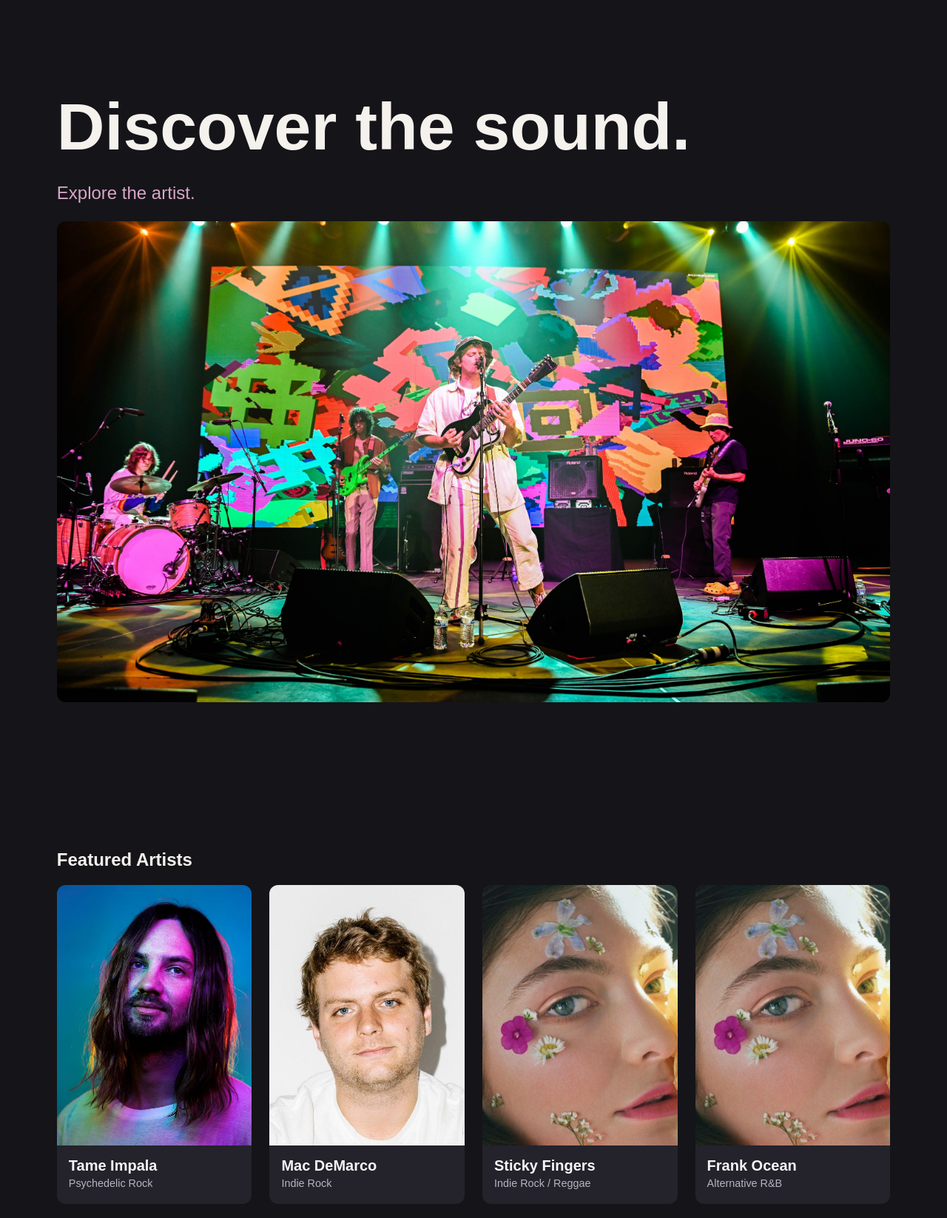
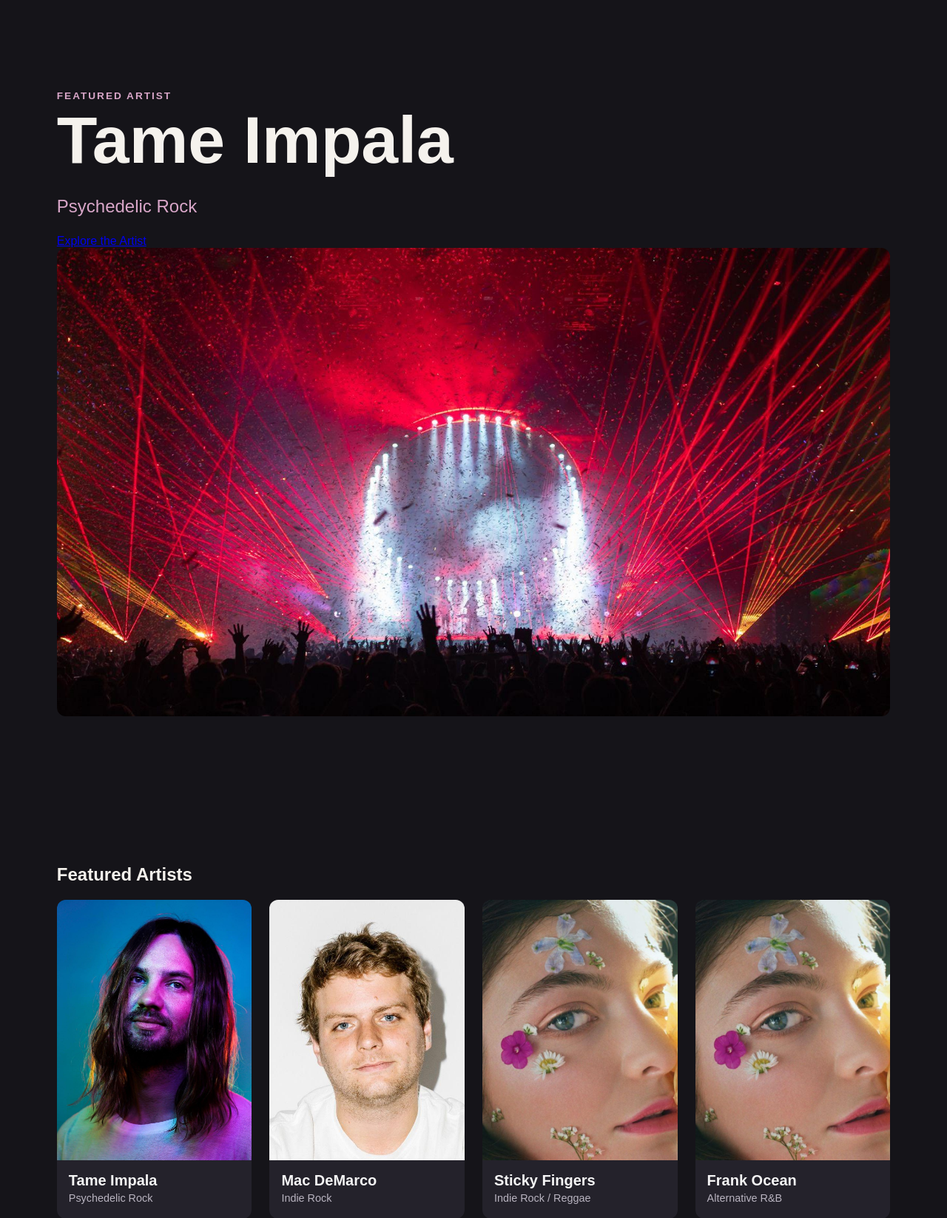
Before and after one commit to Mrgnoblennon/side-b, a Flask app: page / in a window 1280 px wide. Shown: the part 128-1774 px from the top of the page at 74% size. Run offline with Flask 3, Linux system fonts and the light colour scheme; data comes from the database, SQL or seed files in the repository.

Commit message:
Improve homepage hero and use featured artist catalogue

```diff
--- a/templates/index.html
+++ b/templates/index.html
@@ -7,15 +7,18 @@
 <main>
 
     <!-- hero section -->
-    <section id="hero">
-        <h2>Discover the sound.</h2>
-        <p>Explore the artist.</p>
-
-        <img
-            src="{{ url_for('static', filename=artists[1].image) }}"
-            alt="{{ artists[1].name }}"
-            onerror="this.onerror=null; this.src='/static/images/placeholders/product-placeholder.png';"
-        >
+    <section id="hero" class="home-feature-hero">
+        {% if hero_artist %}
+        <div class="home-feature-copy">
+            <span class="section-label">FEATURED ARTIST</span>
+            <h2>{{ hero_artist.name }}</h2>
+            <p>{{ hero_artist.genre }}</p>
+            <a class="home-feature-link" href="{{ url_for('artist_page', slug=hero_artist.slug) }}">Explore the Artist</a>
+        </div>
+        {% if hero_artist.image %}
+        <img src="{{ url_for('static', filename=hero_artist.image) }}" alt="{{ hero_artist.name }}" onerror="this.onerror=null;this.src='{{ url_for('static', filename='images/placeholders/artist-placeholder.png') }}';">
+        {% endif %}
+        {% else %}<h2>Discover the sound.</h2><p>Explore the artist.</p>{% endif %}
     </section>
 
     <!-- featured artists -->
@@ -25,7 +28,7 @@
         <div class="artist-grid">
 
             <!-- show first 4 artists -->
-            {% for artist in artists[:4] %}
+            {% for artist in artists %}
 
             <a href="{{ url_for('artist_page', slug=artist.slug) }}" class="artist-link">
                 <div class="artist-card">
```
